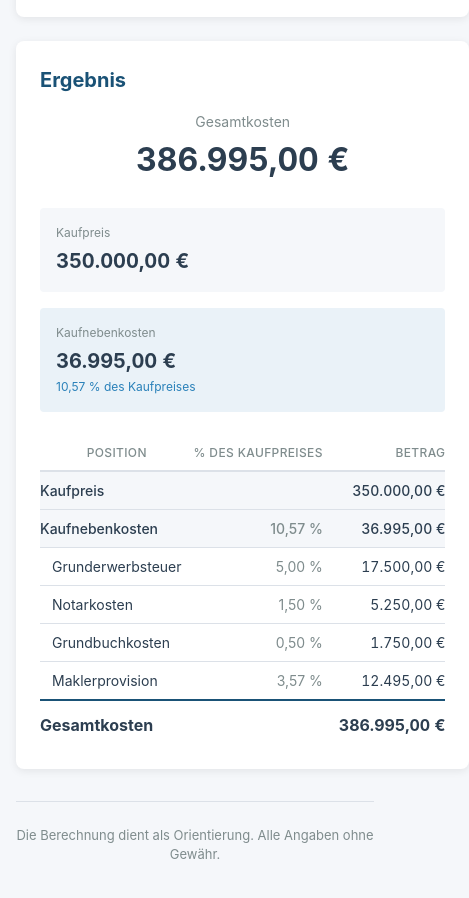
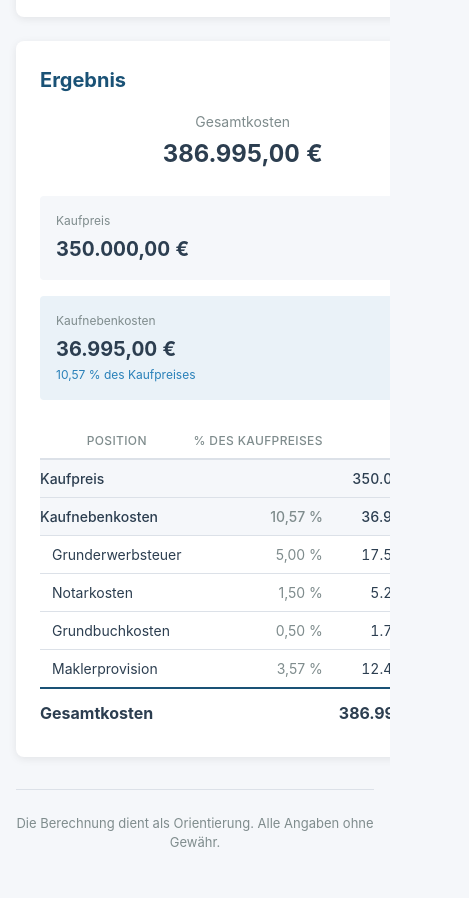
Before and after one commit to PhilippMeissner/immo-calc, an Angular app: page / in a window 390 px wide. Shown: the part 1900-2798 px from the top of the page, 469 px wide, since content can reach past the window. Built offline with nearby package versions, Linux system fonts and the light colour scheme.

Commit message:
Fix mobile viewport horizontal overflow
Prevent horizontal scrolling on mobile by adding overflow-x: hidden
to html/body and making the breakdown table scroll within its
container on small screens.

```diff
--- a/src/app/components/cost-result/cost-result.scss
+++ b/src/app/components/cost-result/cost-result.scss
@@ -150,4 +150,14 @@ h2 {
   .stat-cards {
     grid-template-columns: 1fr;
   }
+
+  .breakdown {
+    display: block;
+    overflow-x: auto;
+    -webkit-overflow-scrolling: touch;
+  }
+
+  .hero .hero-value {
+    font-size: 1.5rem;
+  }
 }
--- a/src/styles.scss
+++ b/src/styles.scss
@@ -38,6 +38,7 @@ html {
   font-size: 16px;
   -webkit-font-smoothing: antialiased;
   -moz-osx-font-smoothing: grayscale;
+  overflow-x: hidden;
 }
 
 body {
@@ -47,6 +48,7 @@ body {
   background-color: var(--color-bg);
   line-height: 1.5;
   min-height: 100vh;
+  overflow-x: hidden;
 }
 
 input,
```
